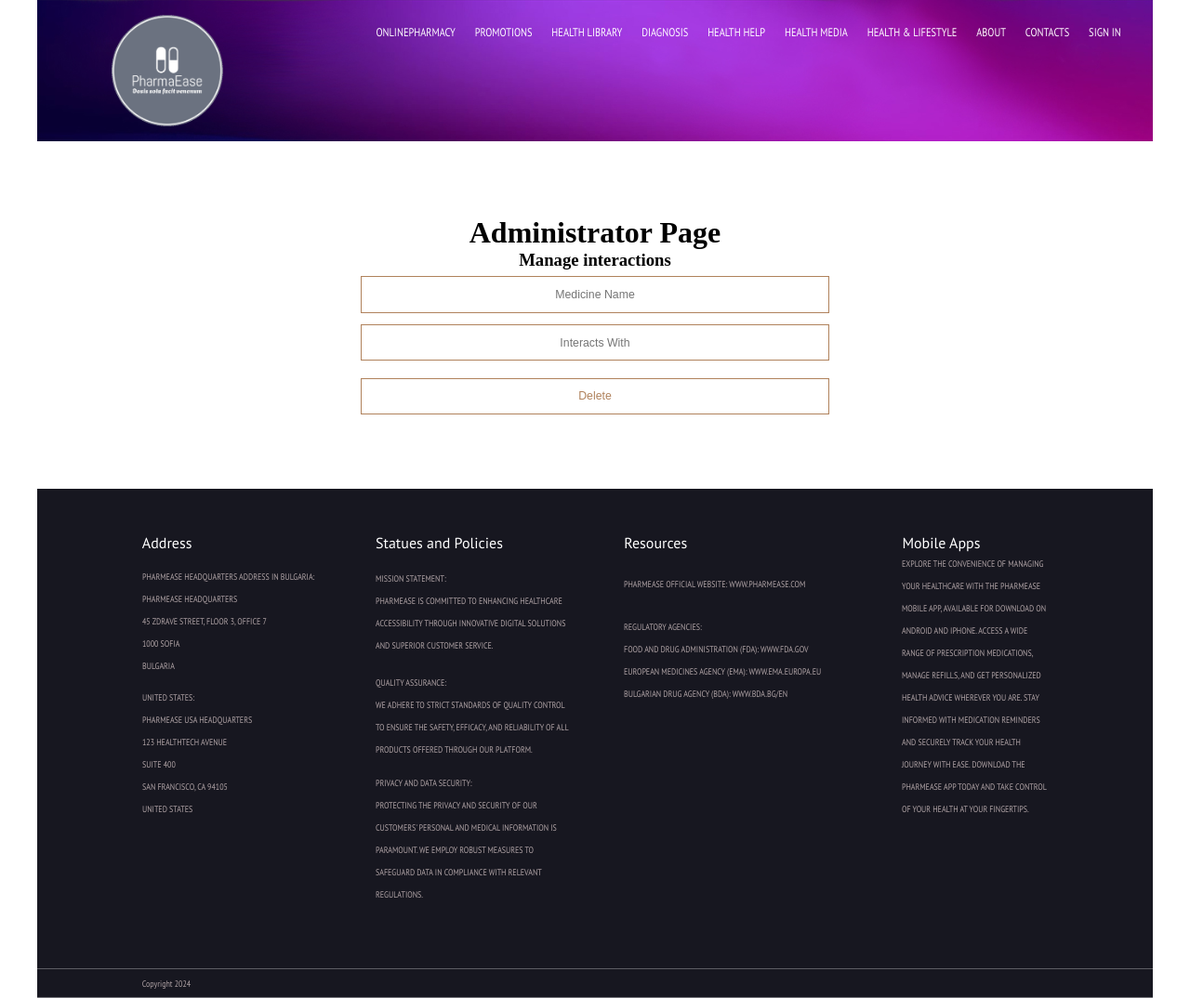
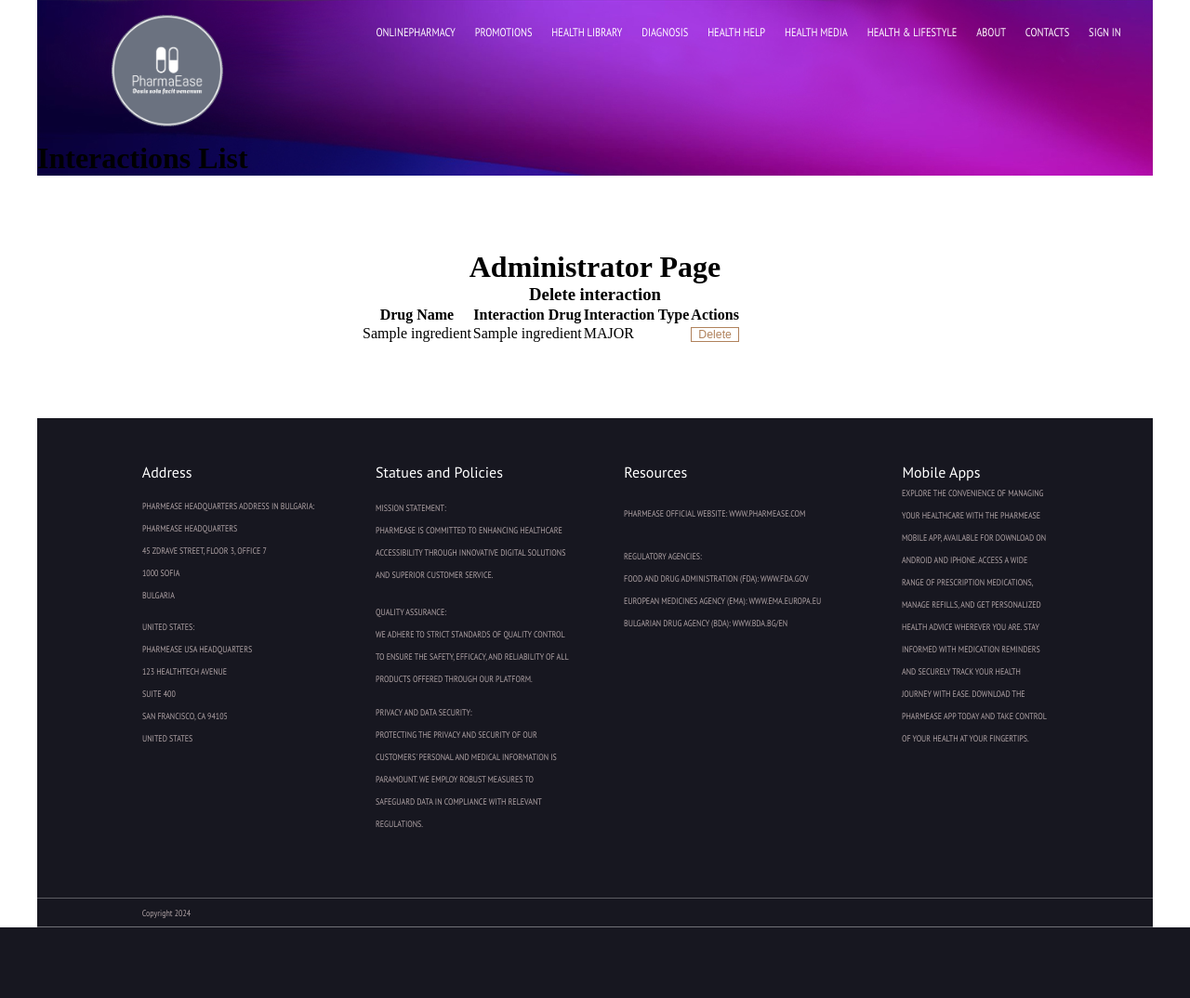
Before and after one commit to 5kov/OnlinePharmacy, a Spring Boot app: page /administrator-manage-interactions in a window 1280 px wide. Shown: the whole page at 93% size. After the commit the page ends 998 px from the top, so only its background shows below. Run offline with Spring Boot 4, Linux system fonts and the light colour scheme; tables that the repository leaves empty hold one stand-in row (values such as "Sample post"); some web fonts are replaced.

Commit message:
added manage interactions added

```diff
--- a/src/main/java/bg/softuni/onlinepharmacy/controller/AdministratorController.java
+++ b/src/main/java/bg/softuni/onlinepharmacy/controller/AdministratorController.java
@@ -43,10 +43,6 @@ public class AdministratorController {
     @GetMapping("/administrator-manage-users")
     public String viewManageUsers(){
         return "administrator-manage-users";
-    }
-    @GetMapping("/administrator-manage-interactions")
-    public String viewManageInteractions(){
-        return "administrator-manage-interactions";
     }
 
     @PostMapping("/administrator-manage-users")
@@ -231,6 +227,32 @@ public class AdministratorController {
 
 
 
+//    @GetMapping("/administrator-add-interactions")
+//    public String showAddInteractionForm(Model model) {
+//        model.addAttribute("ingredients", activeIngredientRepository.findAll());
+//        model.addAttribute("interactionTypes", InteractionTypeEnum.values());
+//        return "administrator-add-interactions";
+//    }
+//
+//    @PostMapping("/administrator-add-interactions")
+//    public String saveInteraction(
+//            @RequestParam Long drugNameId,
+//            @RequestParam Long interactionDrugId,
+//            @RequestParam InteractionTypeEnum interactionType) {
+//        ActiveIngredient drugName = activeIngredientRepository.findById(drugNameId).orElse(null);
+//        ActiveIngredient interactionDrug = activeIngredientRepository.findById(interactionDrugId).orElse(null);
+//
+//        if (drugName != null && interactionDrug != null) {
+//            Interaction interaction = new Interaction();
+//            interaction.setDrugName(drugName);
+//            interaction.setInteractionDrug(interactionDrug);
+//            interaction.setInteractionType(interactionType);
+//            interactionRepository.save(interaction);
+//        }
+//
+//        return "redirect:/administrator-add-interactions";
+//    }
+
     @GetMapping("/administrator-add-interactions")
     public String showAddInteractionForm(Model model) {
         model.addAttribute("ingredients", activeIngredientRepository.findAll());
@@ -242,22 +264,47 @@ public class AdministratorController {
     public String saveInteraction(
             @RequestParam Long drugNameId,
             @RequestParam Long interactionDrugId,
-            @RequestParam InteractionTypeEnum interactionType) {
+            @RequestParam InteractionTypeEnum interactionType,
+            Model model) {
         ActiveIngredient drugName = activeIngredientRepository.findById(drugNameId).orElse(null);
         ActiveIngredient interactionDrug = activeIngredientRepository.findById(interactionDrugId).orElse(null);
 
-        if (drugName != null && interactionDrug != null) {
-            Interaction interaction = new Interaction();
-            interaction.setDrugName(drugName);
-            interaction.setInteractionDrug(interactionDrug);
-            interaction.setInteractionType(interactionType);
-            interactionRepository.save(interaction);
+        if (drugName == null || interactionDrug == null) {
+            model.addAttribute("errorMessage", "Invalid active ingredient selection.");
+        } else {
+            if (interactionRepository.findByDrugNameAndInteractionDrugAndInteractionType(drugName, interactionDrug, interactionType).isPresent()) {
+                model.addAttribute("errorMessage", "This interaction combination already exists.");
+            } else {
+                Interaction interaction = new Interaction();
+                interaction.setDrugName(drugName);
+                interaction.setInteractionDrug(interactionDrug);
+                interaction.setInteractionType(interactionType);
+                interactionRepository.save(interaction);
+                return "redirect:/administrator-add-interactions";
+            }
         }
 
-        return "redirect:/administrator-add-interactions";
+        // Reload form data
+        model.addAttribute("ingredients", activeIngredientRepository.findAll());
+        model.addAttribute("interactionTypes", InteractionTypeEnum.values());
+        return "administrator-add-interactions";
     }
 
 
 
 
+
+    @GetMapping("/administrator-manage-interactions")
+    public String listInteractions(Model model) {
+        model.addAttribute("interactions", interactionRepository.findAll());
+        return "administrator-manage-interactions";
+    }
+
+    @PostMapping("/delete-interaction/{id}")
+    public String deleteInteraction(@PathVariable Long id) {
+        interactionRepository.deleteById(id);
+        return "redirect:/administrator-manage-interactions"; // Redirect back to the list view to see the updated list after deletion
+    }
+
+
 }
--- a/src/main/resources/templates/administrator-manage-interactions.html
+++ b/src/main/resources/templates/administrator-manage-interactions.html
@@ -4,18 +4,35 @@
 <body>
 <div class="container">
     <header th:replace="fragments/commons::header"></header>
-
+    <h1>Interactions List</h1>
     <div class="form">
         <h1>Administrator Page</h1>
-        <h3>Manage interactions</h3>
+        <h3>Delete interaction</h3>
         <div class="input-container">
-            <input type="text" class="input-field" placeholder="Medicine Name" />
-            <input type="text" class="input-field" placeholder="Interacts With" />
-            <button class="button">Delete</button>
+            <table>
+                <thead>
+                <tr>
+                    <th>Drug Name</th>
+                    <th>Interaction Drug</th>
+                    <th>Interaction Type</th>
+                    <th>Actions</th>
+                </tr>
+                </thead>
+                <tbody>
+                <tr th:each="interaction : ${interactions}">
+                    <td th:text="${interaction.drugName.ingredientName}">Drug Name</td>
+                    <td th:text="${interaction.interactionDrug.ingredientName}">Interaction Drug</td>
+                    <td th:text="${interaction.interactionType}">Interaction Type</td>
+                    <td>
+                        <form th:action="@{/delete-interaction/{id}(id=${interaction.id})}" method="post">
+                            <button type="submit" class="button buttonSmall">Delete</button>
+                        </form>
+                    </td>
+                </tr>
+                </tbody>
+            </table>
         </div>
     </div>
-
-
 
     <footer th:replace="fragments/commons::footer"></footer>
 </div>
```
Also changed, not shown: src/main/java/bg/softuni/onlinepharmacy/repository/InteractionRepository.java (+10 -0 lines), src/main/resources/templates/administrator-add-interactions.html (+22 -2 lines).
